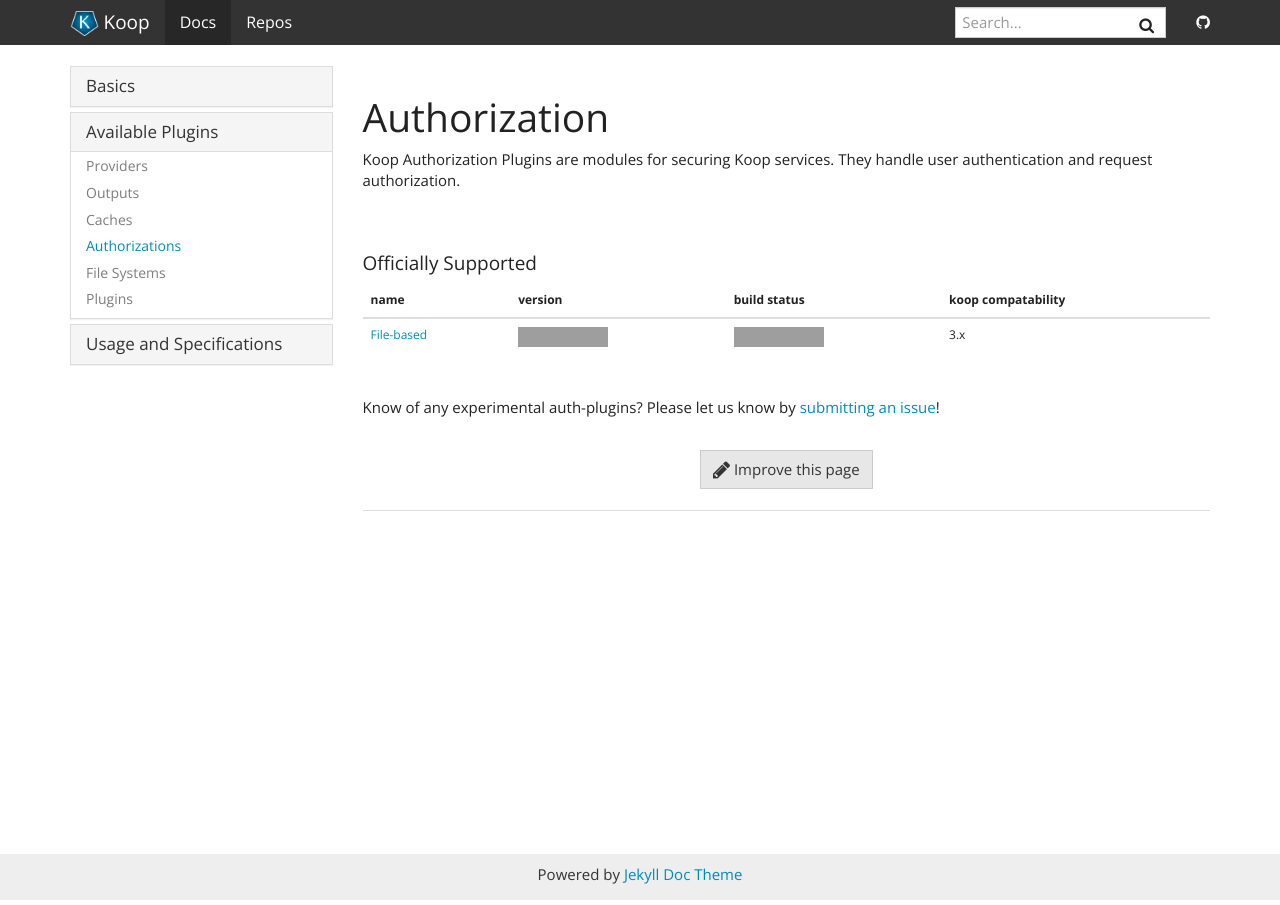
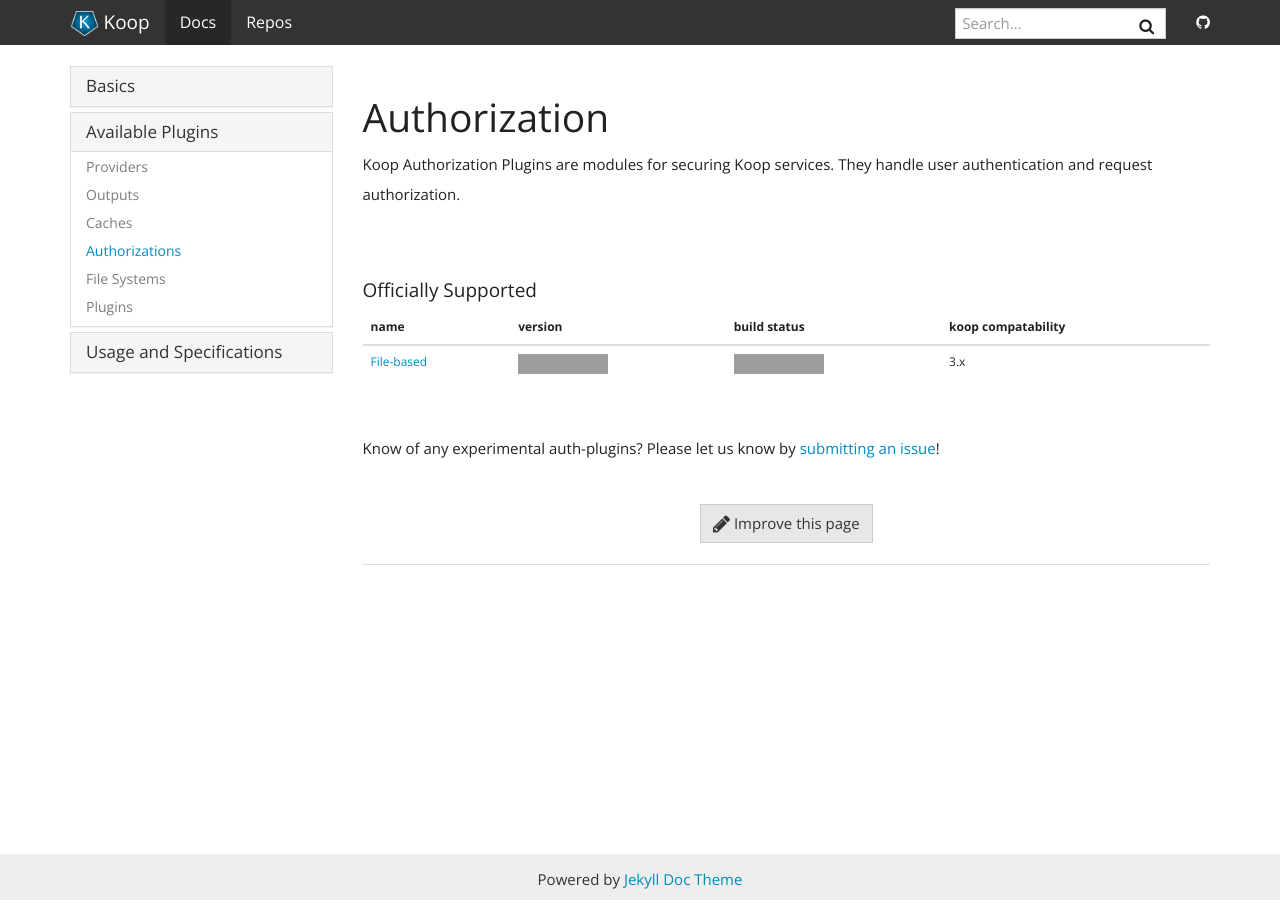
Before and after one commit to koopjs/koopjs.github.io, a Jekyll site: the page built from _docs/available-plugins/authorizations.md, in a window 1280 px wide. Built offline with Jekyll 4.4.1, drawn with Linux system fonts in a browser that asks for light colours; nearby versions of some CDN libraries; grey boxes are pictures that could not be loaded.

Commit message:
Line height tweak,

```diff
--- a/css/main.scss
+++ b/css/main.scss
@@ -29,6 +29,7 @@
 body {
   padding-top: $navbar-height + $navbar-margin-bottom;
   margin-bottom: 46px;
+  line-height: 2em;
 }
 
 h1, .h1, h2, .h2, h3, .h3, h4, .h4, h5, .h5, h6, .h6 {
@@ -126,6 +127,8 @@
 }
 
 .panel {
+  line-height: 1.4em;
+
   .list-group  {
 
     padding-bottom: 6px;
```
